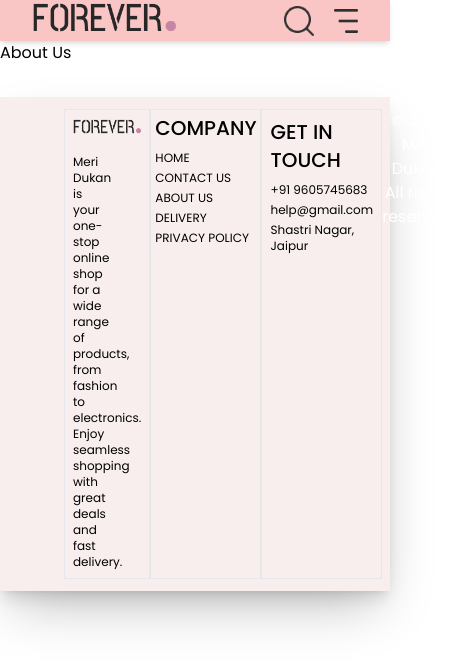
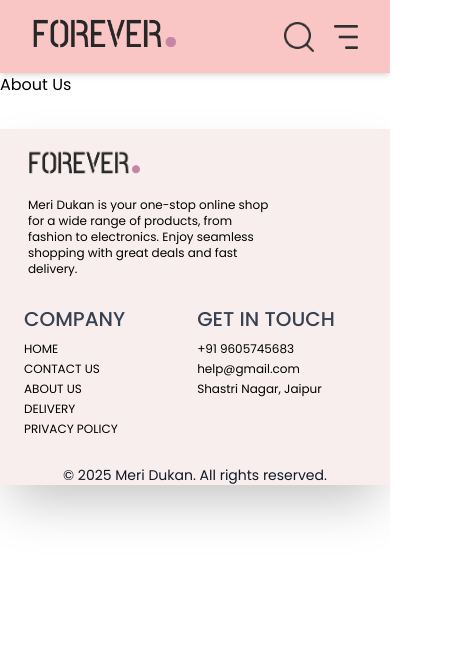
Before and after one commit to sachin-hacker-beep/meri-dukan-frontend, a React (Vite) app: page /about in a window 390 px wide. Shown: the top 664 px of the page, 455 px wide, since content can reach past the window. Built offline with nearby package versions, Linux system fonts and the light colour scheme; no server answers.

Commit message:
fixing padding in mobiles 2

```diff
--- a/src/components/Footer.jsx
+++ b/src/components/Footer.jsx
@@ -3,14 +3,15 @@ import { assets } from '../assets/assets'
 
 function Footer() {
   return (
-    <footer className='w-full mt-8 shadow-2xl'>
-        <section className='w-full sm:grid flex grid-cols-[3fr_1fr_1fr] bg-[#f8eeee]  shadow-lg p-3 px-16'>
-            <div className="foot-item border p-2 flex flex-col gap-y-2 ">
+    <footer className='bg-[#f8eeee] w-full mt-8 shadow-2xl'>
+        <section className='w-full sm:grid flex flex-col sm:grid-cols-[2fr_1fr_1fr] p-3 px-5 sm:py-18 '>
+            <div className="foot-item  p-2 flex flex-col gap-y-2 ">
                 <img src={assets.logo} className='w-28 ' alt="" />
-                <p className='text-black w-2/4 text-xs mt-2 '>Meri Dukan is your one-stop online shop for a wide range of products, from fashion to electronics. Enjoy seamless shopping with great deals and fast delivery.</p>
+                <p className='text-black w-3/4 text-xs mt-2 '>Meri Dukan is your one-stop online shop for a wide range of products, from fashion to electronics. Enjoy seamless shopping with great deals and fast delivery.</p>
             </div>
-            <div className="foot-item border p-1  flex flex-col gap-y-2">
-                <h1 className='text-xl font-medium' >COMPANY</h1>
+            <div className="foot-item flex justify-start gap-16 sm:gap-16 mt-4 sm:mt-0">
+                <div className="foot-item-detail  p-1  flex flex-col gap-y-2">
+                <h1 className='text-xl font-medium text-gray-700' >COMPANY</h1>
                 <ul className='flex flex-col gap-1'>
                     <li className='text-xs'>HOME</li>
                     <li className='text-xs'>CONTACT US</li>
@@ -19,16 +20,18 @@ function Footer() {
                     <li className='text-xs'>PRIVACY POLICY</li>
                 </ul>
             </div>
-            <div className="foot-item border p-2  flex flex-col gap-y-2   ">
-                <h1 className='text-xl font-medium' >GET IN TOUCH</h1>
+            <div className="foot-item  p-1  flex flex-col gap-y-2   ">
+                <h1 className='text-xl font-medium text-gray-700'>GET IN TOUCH</h1>
                 <ul className='flex flex-col gap-1'>
                     <li className='text-xs'>+91 9605745683</li>
                     <li className='text-xs'>help@gmail.com</li>
                     <li className='text-xs'>Shastri Nagar, Jaipur</li>
                 </ul>
             </div>
-            <h1 className='text-center text-white'>© 2025 Meri Dukan. All rights reserved.</h1>
+            </div>
+
         </section>
+        <h1 className='text-center text-sm md:text-lg text-gray-900 mt-3'>© 2025 Meri Dukan. All rights reserved.</h1>
     </footer>
   )
 }
--- a/src/components/Navbar.jsx
+++ b/src/components/Navbar.jsx
@@ -15,7 +15,7 @@ const Navbar = () => {
     return (
         <>
     <nav className='sticky top-0 z-50 bg-[#fac5c5] md:bg-white shadow-md'>
-        <section className='nav1  h-full px-3 logo-div relative  flex justify-between items-center  font-medium'>
+        <section className='nav1 h-full px-3 py-4 md:py-2 logo-div relative  flex justify-between items-center  font-medium'>
             <div className=" nav1-logo flex justify-start items-center ps-5">
                 <img className='w-36' src={assets.logo} alt="Logo" />
             </div>
```
